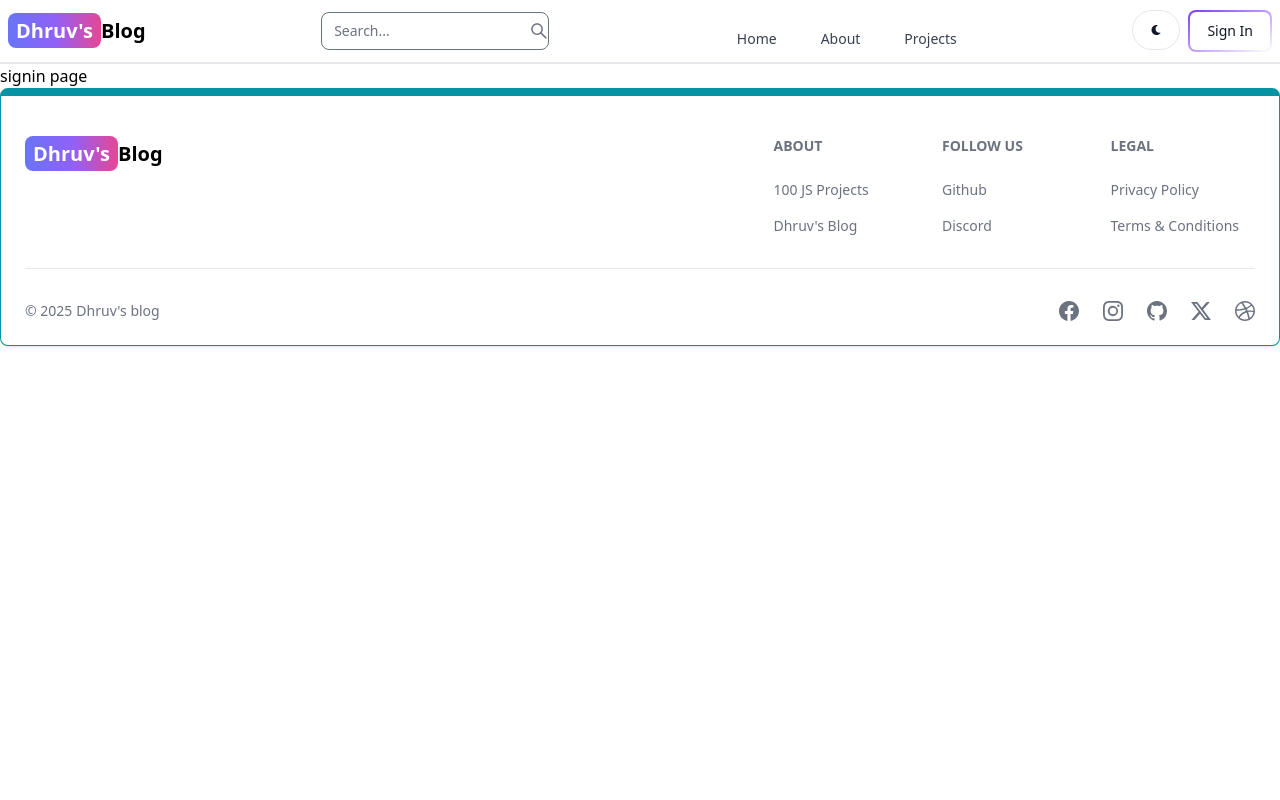
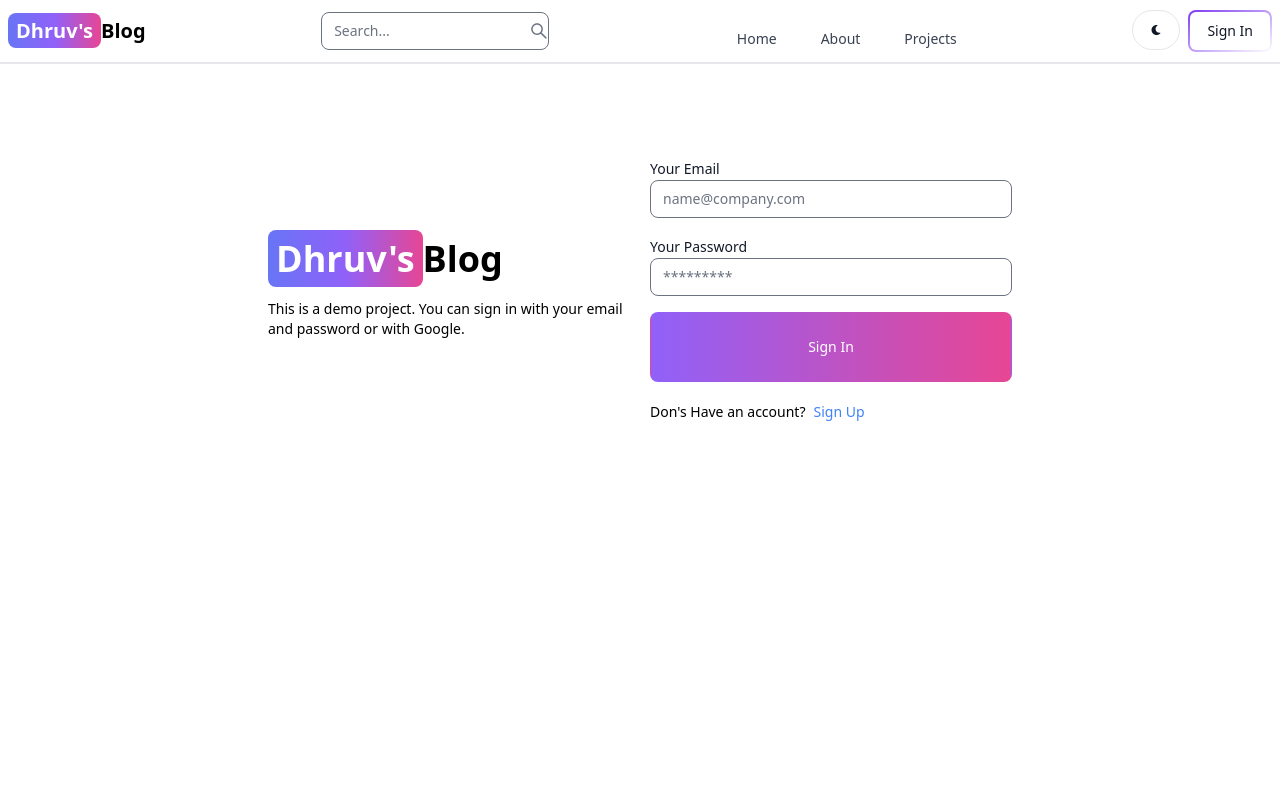
Before and after one commit to dhruv0111/Tech-Blog, a React (Vite) app in the folder client/: page /sign-in in a window 1280 px wide. Shown: the top 800 px of the page. Built offline with nearby package versions, Linux system fonts and the light colour scheme.

Commit message:
create a signin api route and page functionality

```diff
--- a/client/src/pages/SignIn.jsx
+++ b/client/src/pages/SignIn.jsx
@@ -1,9 +1,116 @@
 
 
-export default function SignIn() {
+import { Alert, Button, Label, Spinner, TextInput } from "flowbite-react";
+import { useState } from "react";
+import { Link, useNavigate } from "react-router-dom";
+
+
+export default function SignIp() {
+  const [formData, setFormData] = useState({});
+  const [errorMessage, setErrorMessage] = useState(null);
+  const [loading, setLoading] = useState(false);
+  const navigate = useNavigate();
+  const handleChange = (e) =>{
+    setFormData({...formData, [e.target.id]: e.target.value.trim()});
+  };
+  const handleSubmit = async (e) =>{
+    e.preventDefault();
+    if( !formData.email || !formData.password){
+      return setErrorMessage('Please fill out all fields.');
+    }
+    try{
+      setLoading(true);
+      setErrorMessage(null);
+      const res = await fetch ('/api/auth/signin',{
+        method: 'POST',
+        headers: {'Content-Type': 'application/json'},
+        body: JSON.stringify(formData),
+      });
+
+      const data = await res.json();
+      if(data.success === false){
+        return setErrorMessage(data.message);
+      }
+      setLoading(false);
+      if(res.ok) {
+        navigate('/');
+      }
+
+    }catch(error){
+      setErrorMessage(error.message);
+      setLoading(false);
+    }
+  };
+
   return (
-    <div>
-      signin page
+    <div className='min-h-screen mt-20'>
+      <div className="flex p-3 max-w-3xl mx-auto flex-col md:flex-row md:items-center gap-5">
+        {/* left side */}
+        <div className='flex-1'>
+        <Link
+          to='/'
+          className='  font-bold dark:text-white text-4xl'
+        >
+        <span className='px-2 py-1 bg-gradient-to-r from-indigo-500 via-purple-500 to-pink-500 rounded-lg text-white'>
+          Dhruv&apos;s
+        </span>
+        Blog
+        </Link>
+          <p className="text-sm mt-5">
+            This is a demo project. You can sign in with your email and password or with Google.
+          </p>
+        </div>
+        {/* right side */}
+
+        <div className='flex-1'>
+          <form className="flex flex-col gap-4 " onSubmit={handleSubmit} >
+            <div className="">
+              <Label value='Your Email' />
+              <TextInput
+                type='email'
+                placeholder='name@company.com'
+                id='email'
+                onChange={handleChange}
+              />
+
+            </div>
+            <div className="">
+              <Label value='Your Password' />
+              <TextInput
+                type='password'
+                placeholder='*********'
+                id='password'
+                onChange={handleChange}
+              />
+
+            </div>
+            <Button className="bg-gradient-to-r from-purple-500 to-pink-500 text-white p-4 rounded-lg" type='submit' disabledo={loading}>
+              {
+                loading ? (
+                  <>
+                    <Spinner size='sm' />
+                    <span className='pl-3'>Loading...</span>
+                  </>
+                ) : (
+                  'Sign In'
+                )
+              }
+            </Button>
+          </form>
+          <div className="flex gap-2 text-sm mt-5">
+            <span>Don&apos;s Have an account?</span>
+            <Link to='/sign-up' className='text-blue-500'>Sign Up</Link>
+          </div>
+          {errorMessage && (
+            <Alert className='mt-5' color='failure'>
+              {errorMessage}
+            </Alert>
+          )
+
+          }
+        </div>
+
+      </div>
     </div>
   )
 }
```
